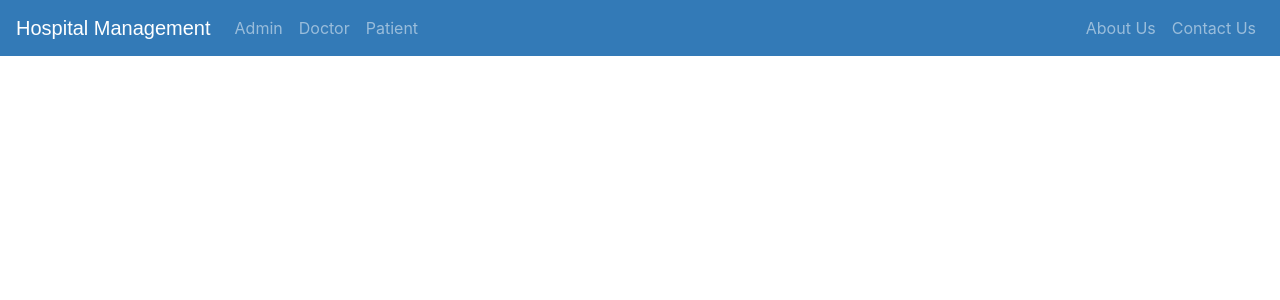
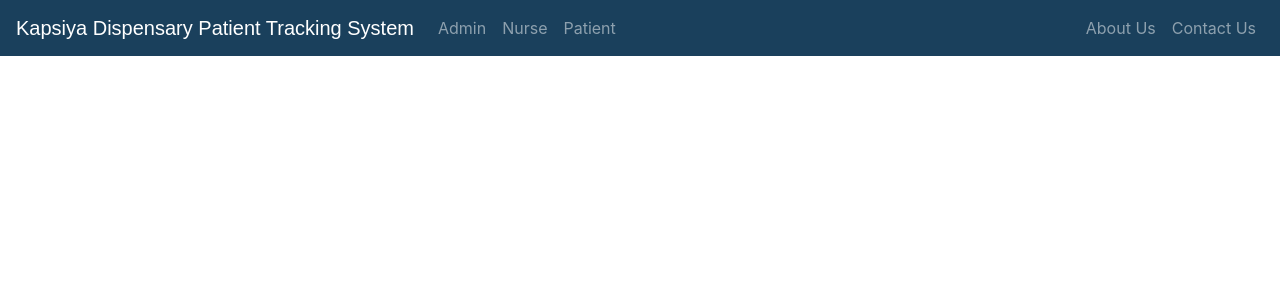
Before and after one commit to Julzpeter/dispensary-kapsiya, a Django app: template kapsiya/templates/navbar.html in a window 1280 px wide. Shown: the top 300 px of the page. Run offline with Django 3.2, Linux system fonts and the light colour scheme; the template is opened without the code that fills it, so the values that code supplies are empty; some libraries are stand-ins or nearby versions.

Commit message:
modify some css elements

```diff
--- a/kapsiya/templates/admin_doctor_patient_card.html
+++ b/kapsiya/templates/admin_doctor_patient_card.html
@@ -68,7 +68,7 @@
 
     <div class="grid-item">
       <div class="card">
-        <img src="{% static 'images/doctor.png'%}" alt="John" style="width:100%">
+        <img src="{% static 'images/nurse.png'%}" alt="John" style="width:100%">
         <p class="title">NURSE</p>
         <p><button><a href="/doctorclick">View</a></button></p>
       </div>
--- a/kapsiya/templates/navbar.html
+++ b/kapsiya/templates/navbar.html
@@ -19,6 +19,7 @@
     .navbar-brand {
       font-size: 20px;
       font-family: sans-serif;
+      color: black;
 
     }
   </style>
@@ -29,8 +30,9 @@
 
 
   <div class="bs-example">
-    <nav class="navbar navbar-expand-md navbar-dark fixed-top" style="background:#337AB7;">
-      <a href="/" class="navbar-brand">Hospital Management</a>
+    <nav class="navbar navbar-expand-md navbar-dark fixed-top" style="background:
+    #1a405c;" >
+      <a href="/" class="navbar-brand">Kapsiya Dispensary Patient Tracking System</a>
       <button type="button" class="navbar-toggler" data-toggle="collapse" data-target="#navbarCollapse">
         <span class="navbar-toggler-icon"></span>
       </button>
@@ -39,7 +41,7 @@
         <div class="navbar-nav">
 
           <a href="/adminclick" class="nav-item nav-link">Admin</a>
-          <a href="/doctorclick" class="nav-item nav-link">Doctor</a>
+          <a href="/doctorclick" class="nav-item nav-link">Nurse</a>
           <a href="/patientclick" class="nav-item nav-link">Patient</a>
 
 
```
Also changed, not shown: kapsiya/templates/index.html (+6 -1 lines).
